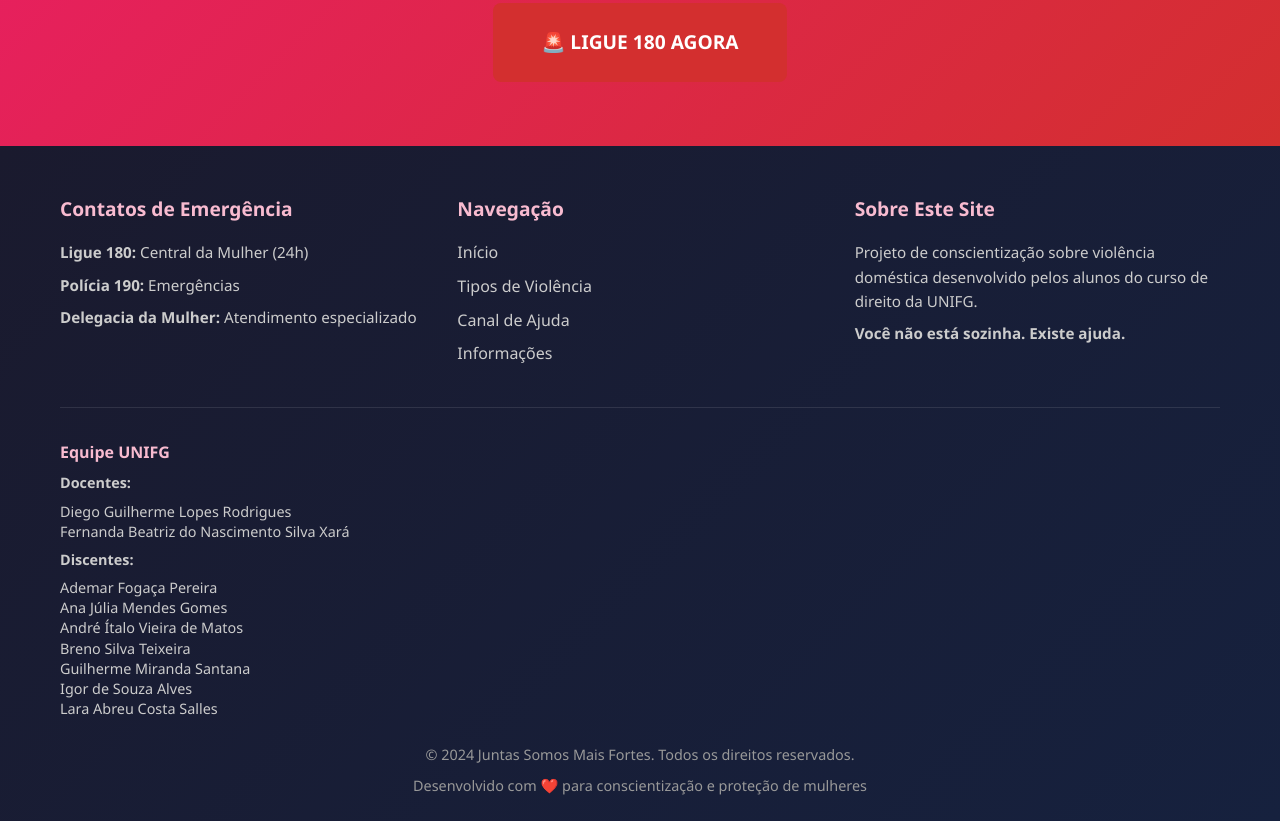
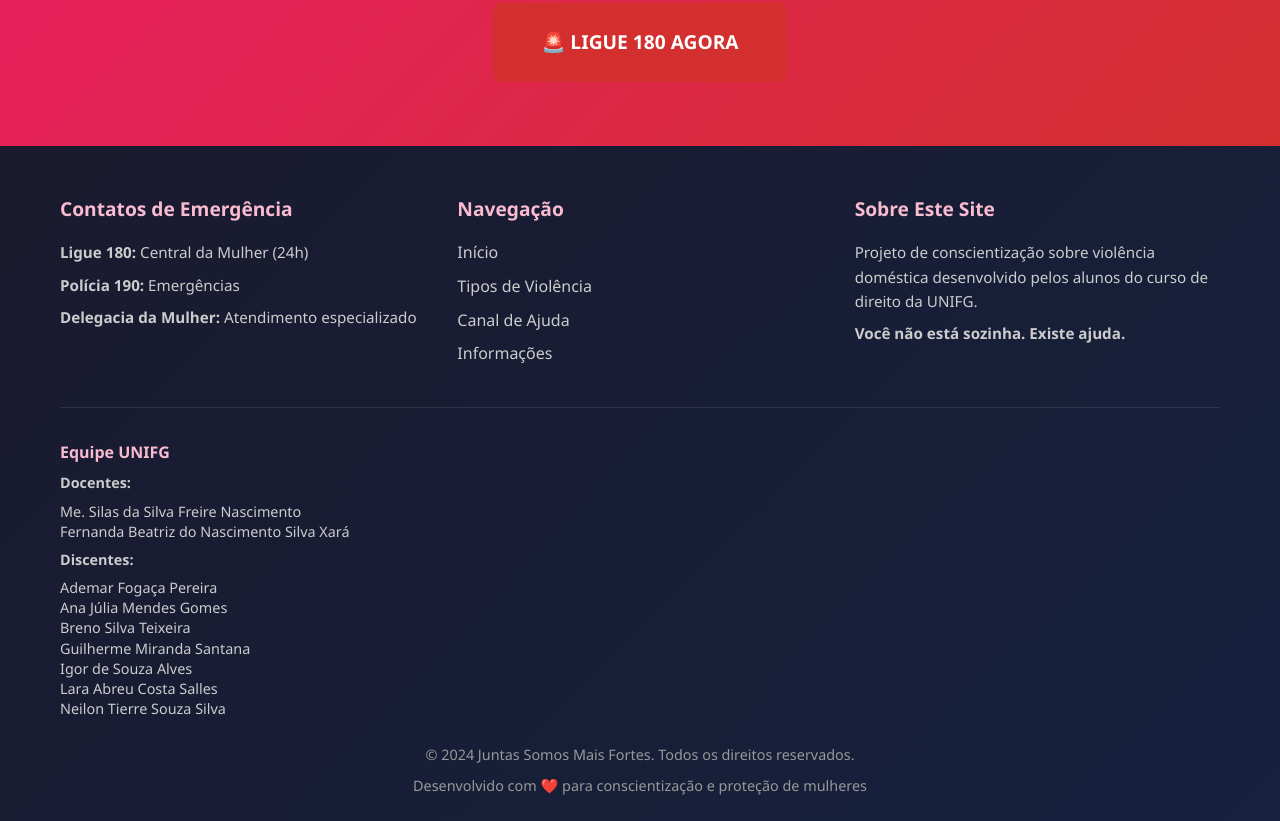
Before and after one commit to soraiacastro458-ctrl/Somos-Mais-Fortes, a website: page index.html in a window 1280 px wide. Shown: the part 5602-6423 px from the top of the page. Drawn offline with Linux system fonts and the light colour scheme.

Commit message:
Update index.html

```diff
--- a/index.html
+++ b/index.html
@@ -357,9 +357,9 @@
                 <div class="footer-team">
                     <h4>Equipe UNIFG</h4>
                     <p><strong>Docentes:</strong></p>
-                    <p>Diego Guilherme Lopes Rodrigues<br>Fernanda Beatriz do Nascimento Silva Xará</p>
+                    <p>Me. Silas da Silva Freire Nascimento<br>Fernanda Beatriz do Nascimento Silva Xará</p>
                     <p><strong>Discentes:</strong></p>
-                    <p>Ademar Fogaça Pereira<br>Ana Júlia Mendes Gomes<br>André Ítalo Vieira de Matos<br>Breno Silva Teixeira<br>Guilherme Miranda Santana<br>Igor de Souza Alves<br>Lara Abreu Costa Salles</p>
+                    <p>Ademar Fogaça Pereira<br>Ana Júlia Mendes Gomes<br>Breno Silva Teixeira<br>Guilherme Miranda Santana<br>Igor de Souza Alves<br>Lara Abreu Costa Salles<br>Neilon Tierre Souza Silva</p>
                 </div>
                 <div class="footer-copyright">
                     <p>&copy; 2024 Juntas Somos Mais Fortes. Todos os direitos reservados.</p>
```
